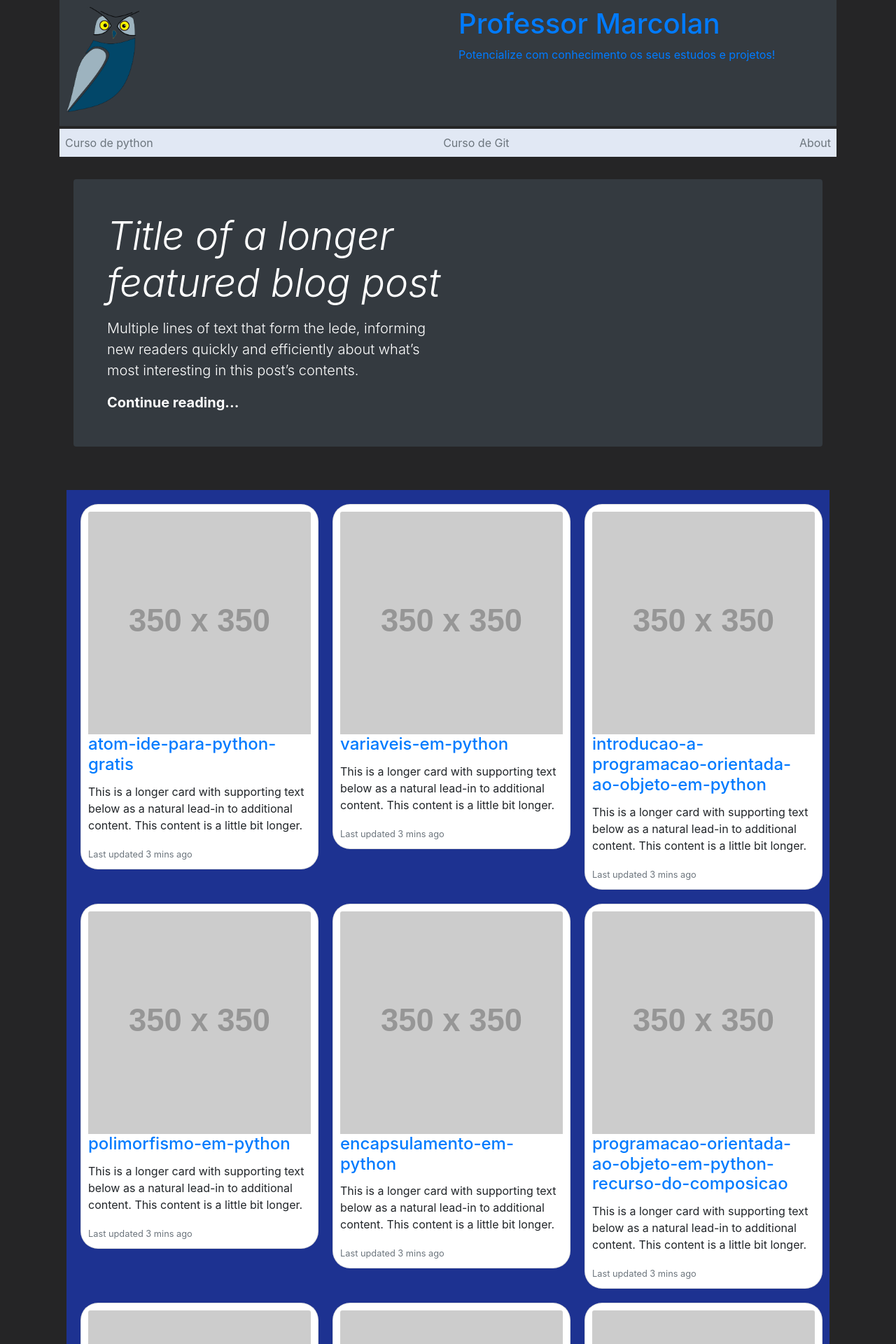
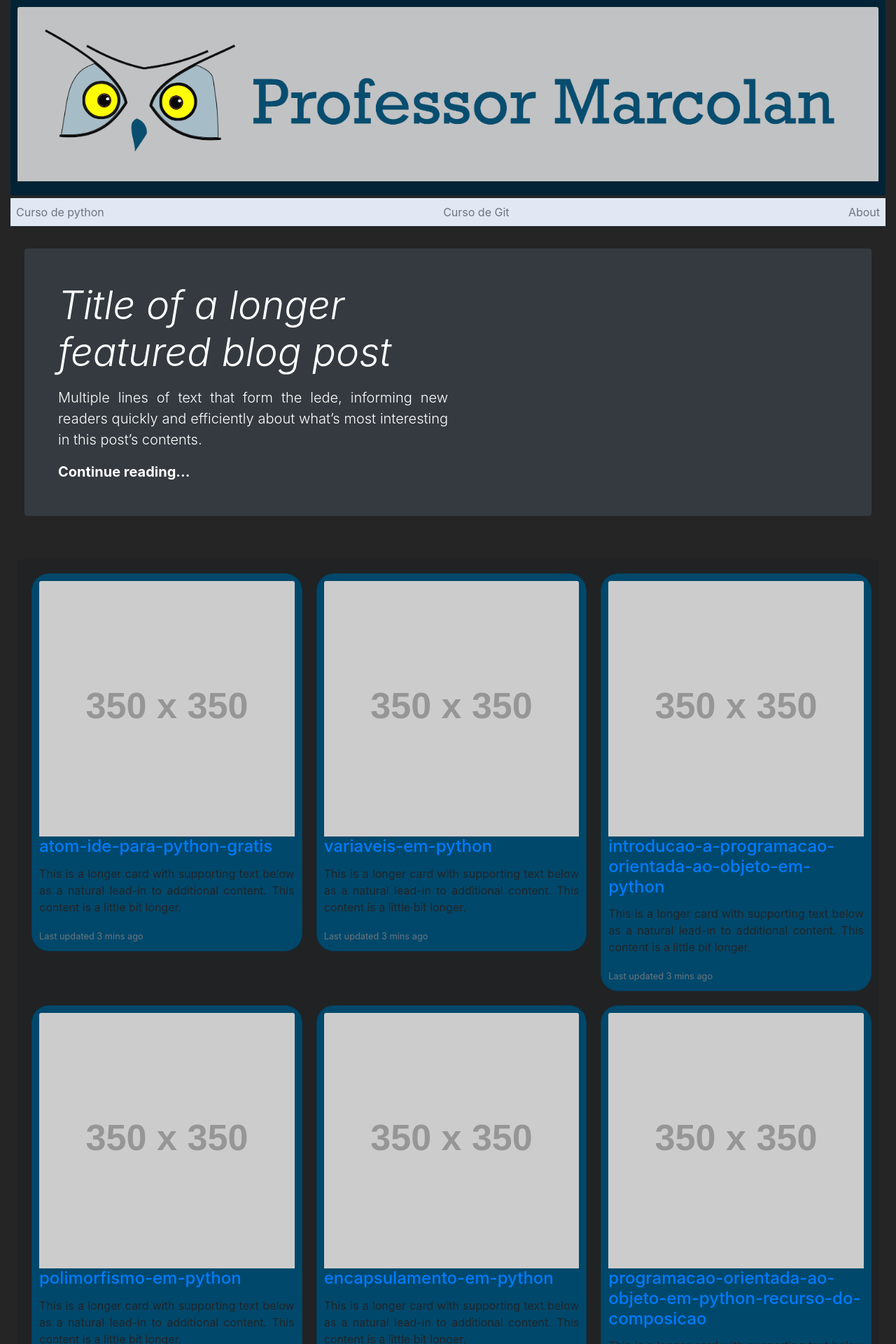
Before and after one commit to ProfessorMarcolan/site, a Jekyll site: the page built from _py/python.html, in a window 1280 px wide. Shown: the top 1920 px of the page at 70% size. Built offline with Jekyll 4.4.1, drawn with Linux system fonts in a browser that asks for light colours.

Commit message:
Arrumado a fonte. Ageitado o layoute do site.

```diff
--- a/_includes/header.html
+++ b/_includes/header.html
@@ -32,16 +32,16 @@
 <div class="container">
 
         <div class="header">
-                <div class="row">
-                        <div class="col"><a href="/">
-                                <img class="card-img-top" src="/assets/professor-marcolan-logo.png" style="width:auto;height:150px;" alt="Card image cap"></a>
+                <!-- <div class="row"> -->
+                        <!-- <div class="col"><a href="/"> -->
+                                <img class="card-img-top" src="/assets/logo-site.png"  alt="Card image cap"></a>
 
-                        </div>
+                        <!-- </div>
                         <div class="col"><a href="/">
                                 <h1>Professor Marcolan</h1>
                                 <p>Potencialize com conhecimento os seus estudos e projetos!</p></a>
                         </div>
-                </div>
+                </div> -->
 
 
         </div>
--- a/_py/python.html
+++ b/_py/python.html
@@ -1,6 +1,6 @@
 ---
 layout: default
-title: index-python
+title: index
 permalink: python
 ---
 
--- a/assets/novo.css
+++ b/assets/novo.css
@@ -5,7 +5,8 @@
 
  .serie{
    padding: 10px 0px 0px 10px;
-   background: rgb(29, 50, 145);
+   /* background: rgb(29, 50, 145); */
+   background: hsla(180, 2%, 11%, 0.288) ;
    margin:  10px 10px 10px 10px;
  }
 
@@ -22,11 +23,13 @@
 
  .col-sm-4{
    padding: 10px 10px 10px 10px;
+
  }
  .card{
    margin: 0px 5px 0 5px 0px;
    padding: 10px 10px 10px 10px;
    border-radius: 25px;
+   background: #00486bff;
  }
 .card:hover{
   background:hsl(63, 72%, 59%);;
@@ -78,7 +81,8 @@
 .header{
   padding: 10px 10px 20px 10px;
     color: beige;
-    background: #343a40;
+    /* background: #343a40; */
+    background: rgb(1, 35, 53);
 }
 
 /* img-fluid */
@@ -101,11 +105,24 @@
 
 .codigo-path{
   text-align: right;
- background: hsl(234, 100%, 50%);
+  background: #00486bff;
  margin: -15px;
  padding: 0px 10px 0px 0px;
 
 }
+
+
+h2{
+  font-size: 35px;
+  color: beige;
+}
+
+p {
+
+  text-align: justify;
+
+}
+
 
 
 
@@ -118,17 +135,23 @@
   padding: 10px 10px 10px 10px;
   background: hsla(180, 2%, 11%, 0.288) ;
   color: rgb(216, 216, 216);
-  font-size: 22px;
+  font-size: 20px;
   font-family: "source sans pro";
 
 }
 
 /* menu */
+.card-img-top{
+  max-width: 300;
+  max-height: 300;
+
+}
 
 .menu{
  padding: 5px 5px 5px 5px;
   background: rgba(37, 36, 36, 0.788);
   display: fixed;
+  font-size: 18px;
 }
 
 .menu-itens{
@@ -156,3 +179,8 @@
   /* color: #fff; */
 
 }
+
+
+.container{
+  max-width: 1300px;
+}
```
Also changed, not shown: _includes/navegador.html (+11 -0 lines), _layouts/post.html (+2 -11 lines), assets/coruja-cabeca.png (added), assets/logo-site.png (added).
